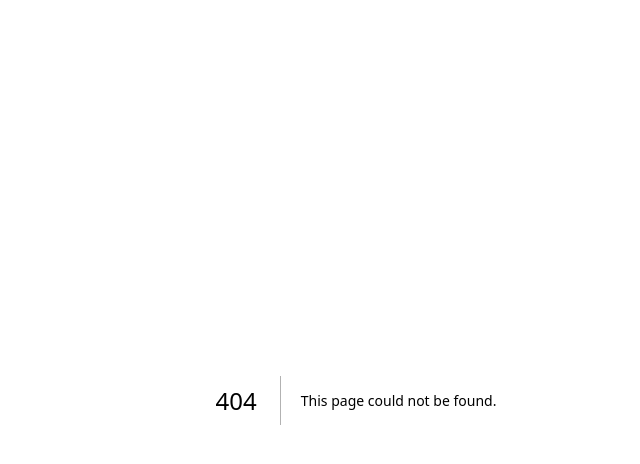
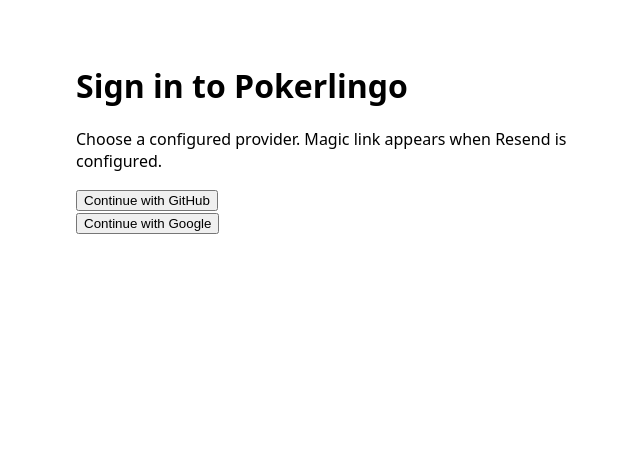
Before and after one commit to guangnn-161/Pokerlingo, a Next.js app in the folder apps/web/: page /login in a window 1280 px wide. Before the commit this address had no page. Shown: the top 464 px of the page, without its empty margins (284-924 px from the left). Built offline with nearby package versions, Linux system fonts and the light colour scheme; no server answers.

Commit message:
feat(platform): add auth and core APIs

```diff
--- /dev/null
+++ b/apps/web/app/login/page.tsx
@@ -0,0 +1,13 @@
+import { signIn } from "@/auth";
+export default function LoginPage() {
+  return <main style={{ maxWidth: 560, margin: "4rem auto", fontFamily: "system-ui", padding: "0 1rem" }}>
+    <h1>Sign in to Pokerlingo</h1>
+    <p>Choose a configured provider. Magic link appears when Resend is configured.</p>
+    <form action={async () => { "use server"; await signIn("github", { redirectTo: "/" }); }}>
+      <button type="submit">Continue with GitHub</button>
+    </form>
+    <form action={async () => { "use server"; await signIn("google", { redirectTo: "/" }); }}>
+      <button type="submit">Continue with Google</button>
+    </form>
+  </main>;
+}
```
